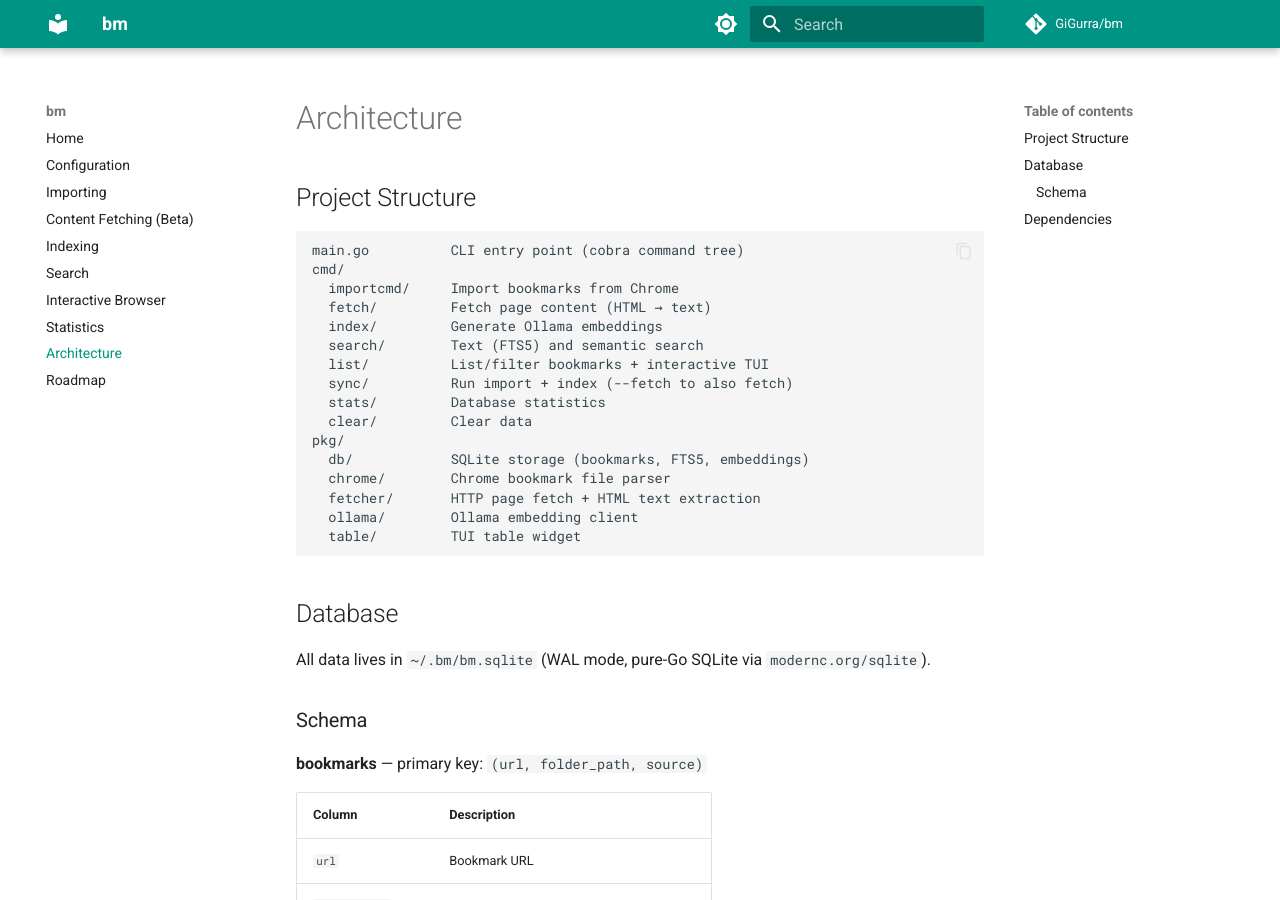
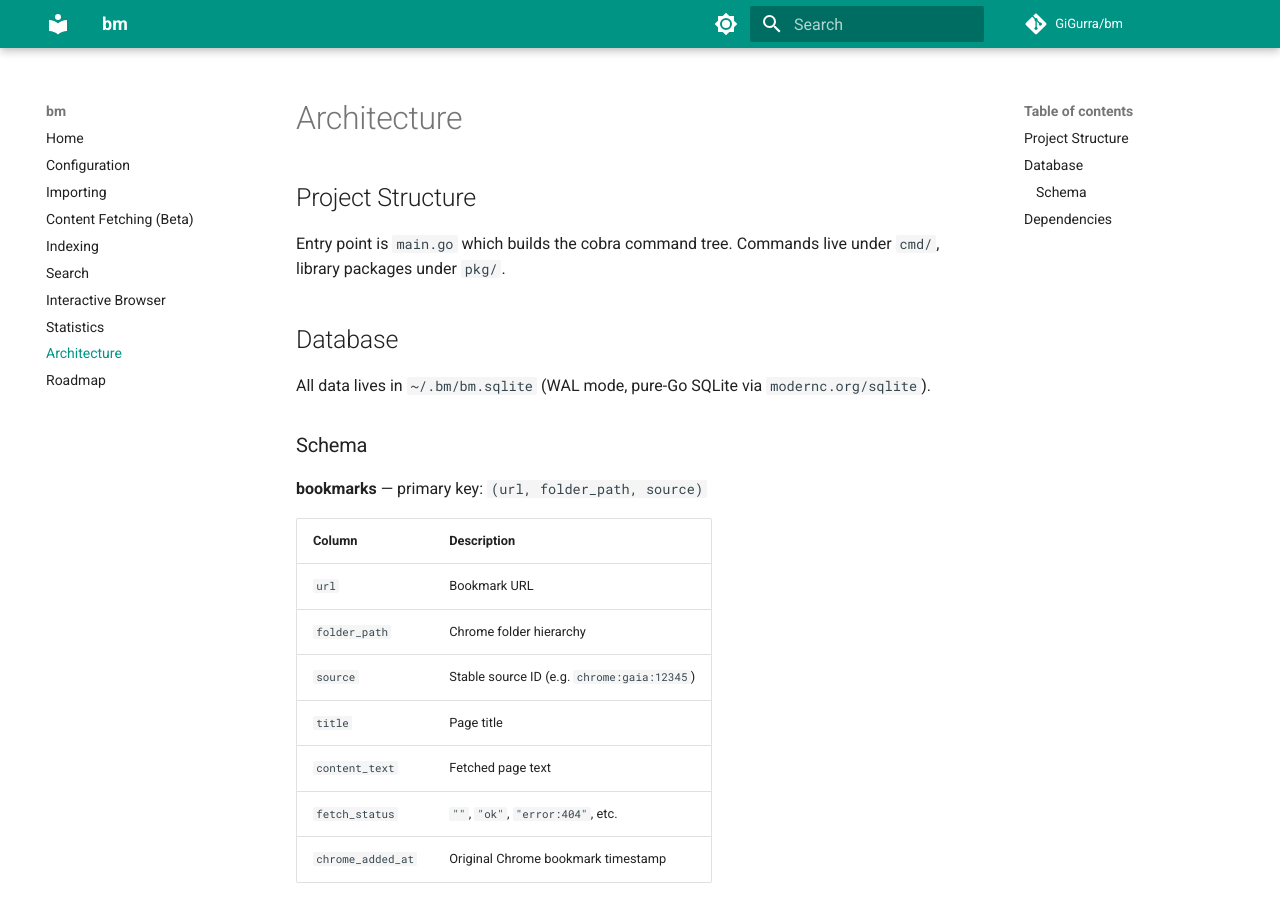
Before and after one commit to GiGurra/bm, an MkDocs documentation site: the page built from docs/architecture.md, in a window 1280 px wide and 900 px high. Built offline with MkDocs 1.6.1 and Material for MkDocs 9.7.7, drawn with Linux system fonts in a browser that asks for light colours; comment, search, counter and statistics services are not loaded.

Commit message:
Remove stale package listing from architecture docs
Co-Authored-By: Claude Opus 4.6 <noreply@anthropic.com>

````diff
--- a/docs/architecture.md
+++ b/docs/architecture.md
@@ -2,24 +2,7 @@
 
 ## Project Structure
 
-```
-main.go          CLI entry point (cobra command tree)
-cmd/
-  importcmd/     Import bookmarks from Chrome
-  fetch/         Fetch page content (HTML → text)
-  index/         Generate Ollama embeddings
-  search/        Text (FTS5) and semantic search
-  list/          List/filter bookmarks + interactive TUI
-  sync/          Run import + index (--fetch to also fetch)
-  stats/         Database statistics
-  clear/         Clear data
-pkg/
-  db/            SQLite storage (bookmarks, FTS5, embeddings)
-  chrome/        Chrome bookmark file parser
-  fetcher/       HTTP page fetch + HTML text extraction
-  ollama/        Ollama embedding client
-  table/         TUI table widget
-```
+Entry point is `main.go` which builds the cobra command tree. Commands live under `cmd/`, library packages under `pkg/`.
 
 ## Database
 
````
